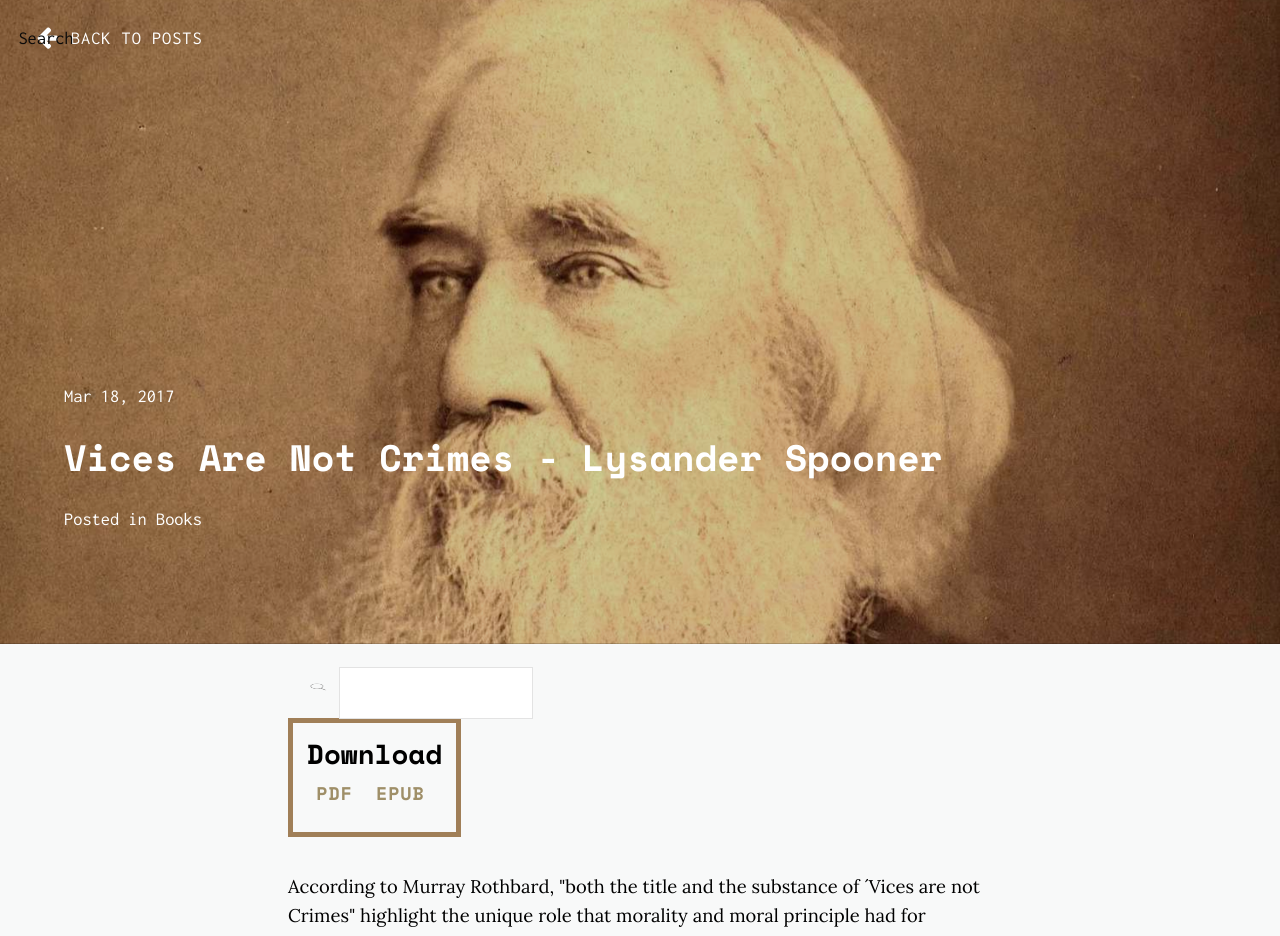
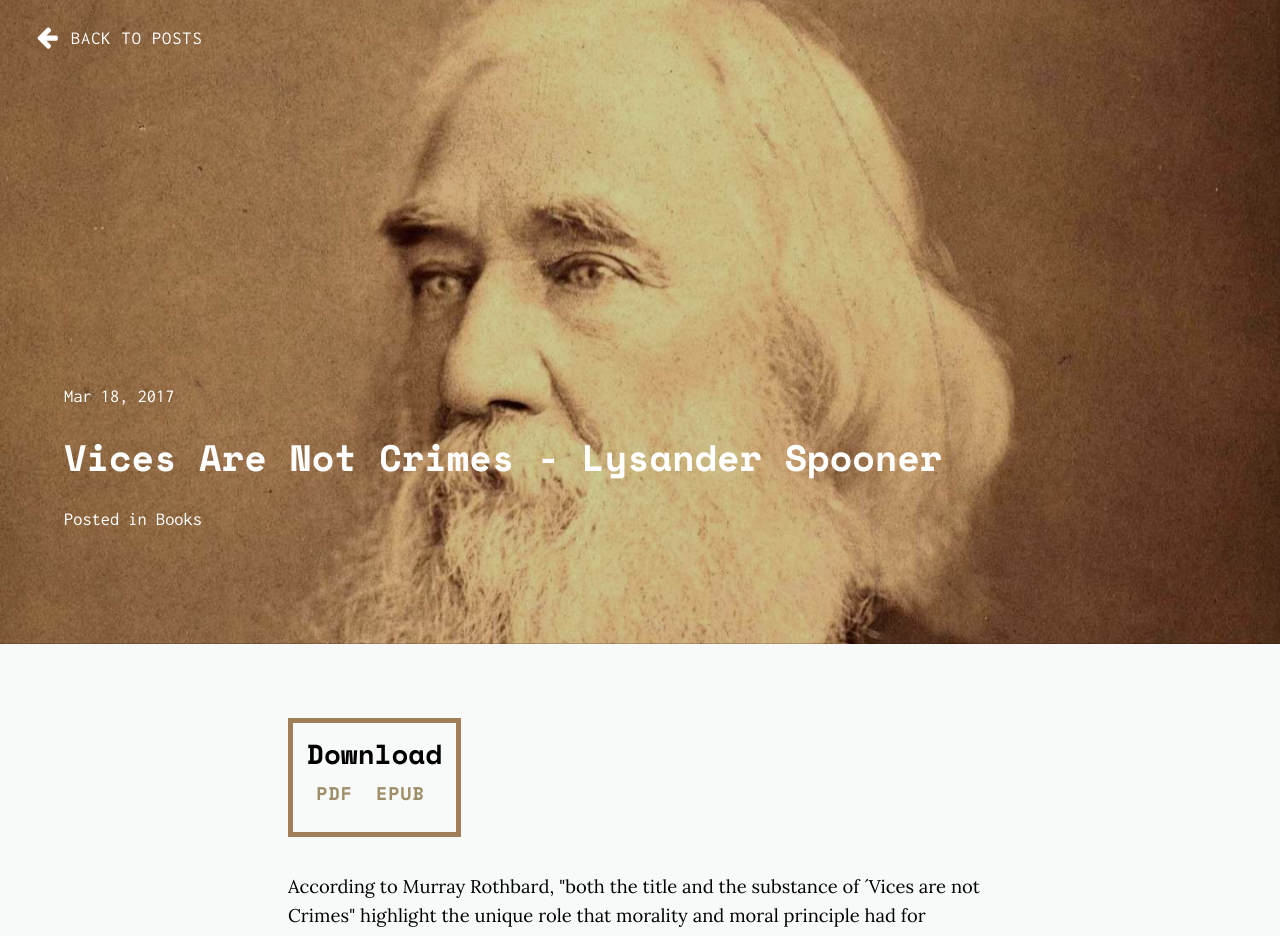
Before and after one commit to libertysowl/libertysowl.github.io, a Jekyll site: the page built from _posts/2017-18-03-spooner_vices_are_not_crimes.markdown, in a window 1280 px wide. Shown: the top 936 px of the page. Built offline with Jekyll 4.4.1, drawn with Linux system fonts in a browser that asks for light colours; nearby versions of some CDN libraries.

Commit message:
Signed-off-by: Martin Juno <Martin Juno>

```diff
--- a/_sass/_components.scss
+++ b/_sass/_components.scss
@@ -547,9 +547,8 @@
 .search_wrapper {
   position: absolute;
   top: 1.25em;
-  left: 1em;
+  left: 70em;
   z-index: 99;
   display: flex;
-  align-items: center;
   font-family: $font-body;
   }
```
